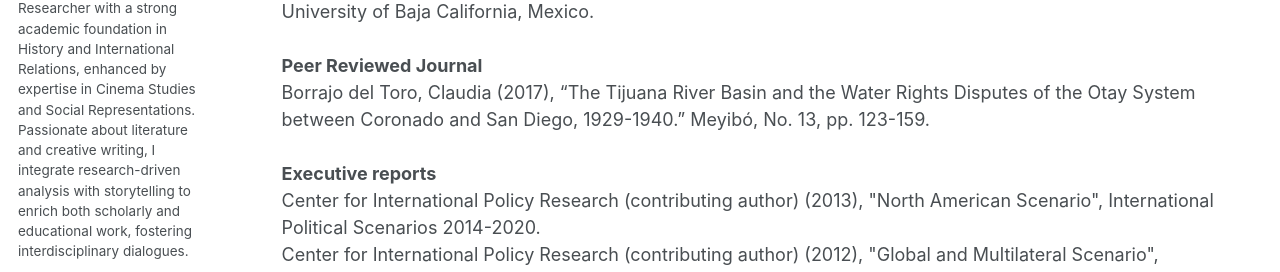
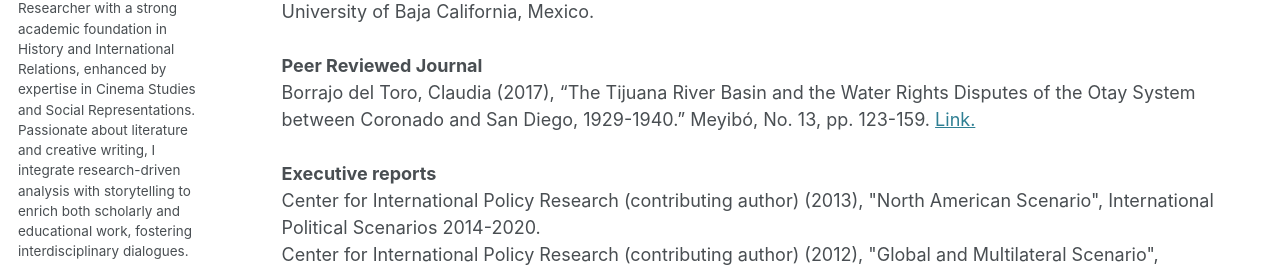
Before and after one commit to claudiabt/claudiabt.github.io, a Jekyll site: the page built from _pages/publications.html, in a window 1280 px wide and 1103 px high. Shown: the part 366-638 px from the top of the window. Built offline with Jekyll 4.4.1, drawn with Linux system fonts in a browser that asks for light colours; some web fonts are replaced.

Commit message:
Update publications.html

```diff
--- a/_pages/publications.html
+++ b/_pages/publications.html
@@ -13,8 +13,7 @@ Borrajo del Toro, Claudia (2019), From Cuba to Tijuana”. In My University Expe
 <br><br>
 <strong>Peer Reviewed Journal</strong>
 <br>
-Borrajo del Toro, Claudia (2017), “The Tijuana River Basin and the Water Rights Disputes of the Otay System between Coronado and San Diego, 1929-1940.” Meyibó, No. 13, pp. 123-159.
-<br><br>
+Borrajo del Toro, Claudia (2017), “The Tijuana River Basin and the Water Rights Disputes of the Otay System between Coronado and San Diego, 1929-1940.” Meyibó, No. 13, pp. 123-159. <span class="wordwrap"><a target="blank" href="chrome-extension://efaidnbmnnnibpcajpcglclefindmkaj/http://iih.tij.uabc.mx/iihDigital/MeyiboCap/Num13/LA%20CUENCA.pdf">Link.</a></span><br><br>
 <strong>Executive reports</strong>
 <br>
 Center for International Policy Research (contributing author) (2013), "North American Scenario", International Political Scenarios 2014-2020.
```
